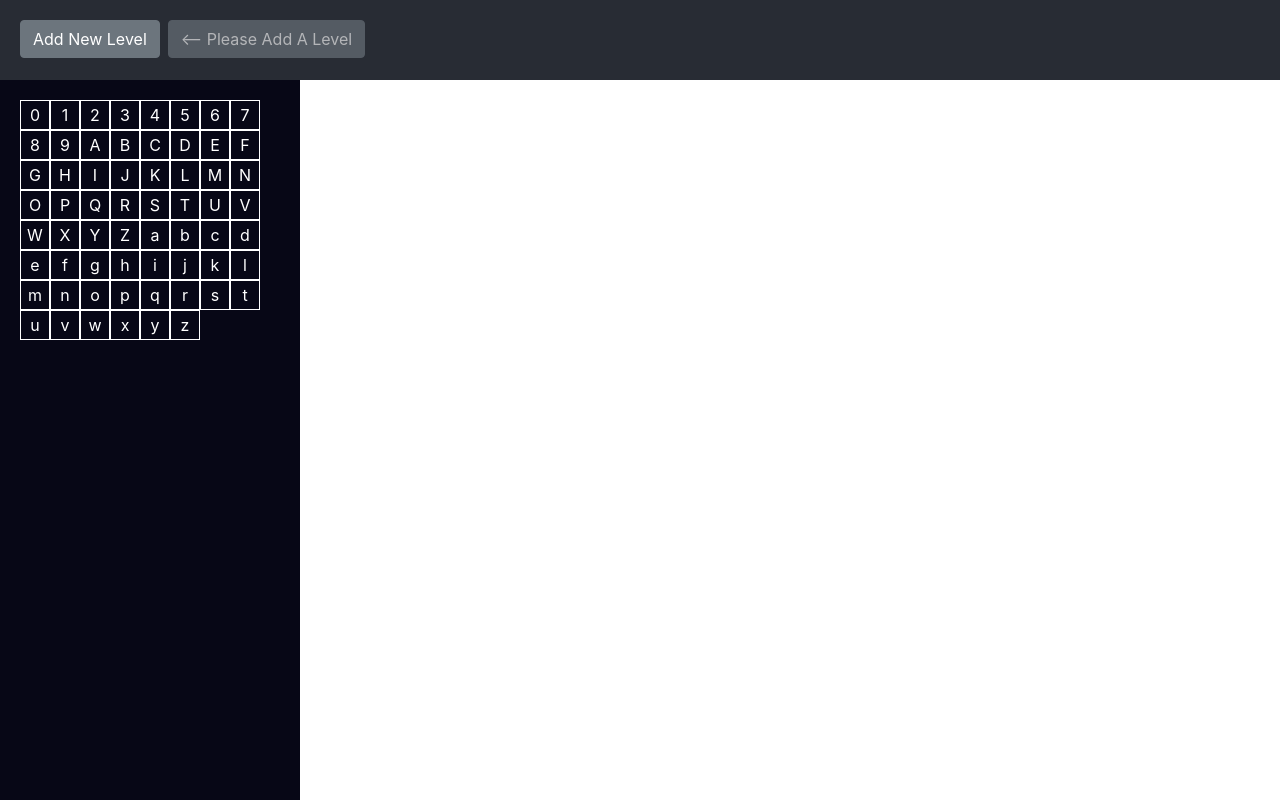
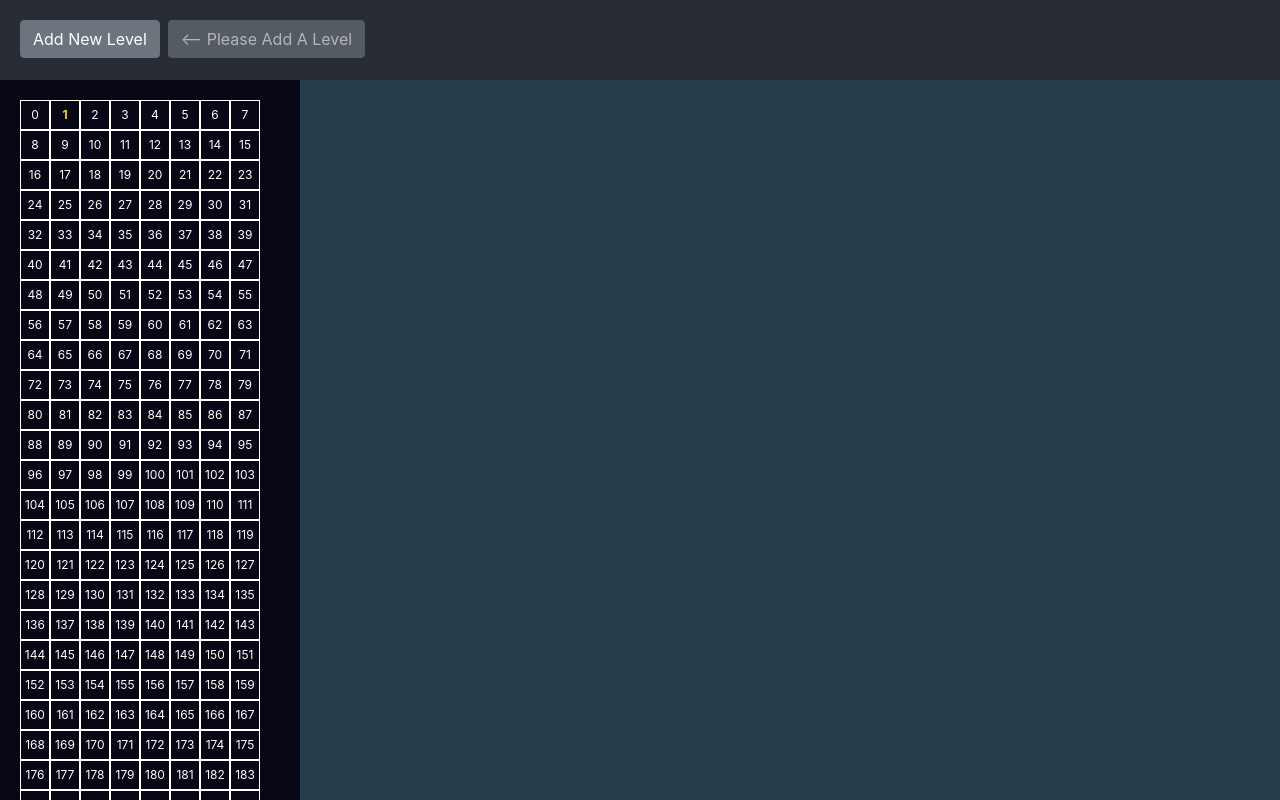
Before and after one commit to crossjames934/rpg_designer, a React (Create React App) app: page / in a window 1280 px wide. Built offline with nearby package versions, Linux system fonts and the light colour scheme.

Commit message:
switched from array of chars to Uint8Array

```diff
--- a/src/App.js
+++ b/src/App.js
@@ -1,7 +1,7 @@
 import React from 'react';
 import Main from './Components/Main/Main';
+import 'bootstrap/dist/css/bootstrap.min.css';
 import './App.css';
-import 'bootstrap/dist/css/bootstrap.min.css';
 
 function App() {
   return (
--- a/src/Components/LevelGrid/LevelGrid.js
+++ b/src/Components/LevelGrid/LevelGrid.js
@@ -23,12 +23,14 @@ class LevelGrid extends Component {
       display: 'grid',
       gridTemplateColumns,
       gridTemplateRows,
-      gridArea: 'tilegrid'
+      maxHeight: '100%',
+      maxWidth: '100%',
+      overflow: 'scroll',
+      gridArea: 'tilegrid',
     };
-    const tiles = bgTiles.split("");
     return (
       <div style={gridStyle}>
-        {tiles.map((tileValue, index) => this.tile(tileValue, index))}
+        {bgTiles.map((tileValue, index) => this.tile(tileValue, index))}
       </div>
     );
   }
--- a/src/Components/TileSelectorPanel/TileSelectorPanel.css
+++ b/src/Components/TileSelectorPanel/TileSelectorPanel.css
@@ -4,6 +4,9 @@
     background: rgb(7,7,22);
     color: white;
     grid-area: sidebar;
+    max-height: 100%;
+    overflow-y: scroll;
+    font-size: 12px;
 }
 
 .selectableTile {
--- a/src/Components/TileSelectorPanel/TileSelectorPanel.js
+++ b/src/Components/TileSelectorPanel/TileSelectorPanel.js
@@ -1,5 +1,4 @@
 import React, {Component} from 'react';
-import {tileChars} from "../../GameObjects/tileChars";
 import './TileSelectorPanel.css';
 
 class TileSelectorPanel extends Component {
@@ -11,15 +10,22 @@ class TileSelectorPanel extends Component {
       <div className="selectableTile cursor-pointer" onClick={() => updateClickedTileValue(tileChar)}>
         {displayValue}
       </div>
-    )
+    );
+  };
+
+  tileCharCollection = () => {
+    let content = [];
+    for (let i = 0; i <= 255; i++) {
+      content.push(this.selectableTile(i));
+    }
+    return content;
   };
 
   render() {
-    const allTileChars = tileChars.split("");
     return (
       <div className="tileSelectorPanel">
         <div className="d-flex flex-wrap">
-          {allTileChars.map(tileChar => this.selectableTile(tileChar))}
+          {this.tileCharCollection()}
         </div>
       </div>
     );
--- a/src/GameObjects/Level.js
+++ b/src/GameObjects/Level.js
@@ -1,16 +1,25 @@
-class Level {
-  constructor(name, width, height) {
+function Level(name, width, height) {
   const totalTiles = width * height;
   this.name = name;
   this.width = width;
   this.height = height;
-    this.bgTiles = "0".repeat(totalTiles);
-    this.fgTiles = "0".repeat(totalTiles);
-    this.functionalTiles = "0".repeat(totalTiles);
-    this.additionalTiles = "0".repeat(totalTiles);
+  this.bgTiles = new Uint8Array(totalTiles);
+  this.fgTiles = new Uint8Array(totalTiles);
+  this.functionalTiles = new Uint8Array(totalTiles);
+  this.additionalTiles = new Uint8Array(totalTiles);
   this.gameObjects = [];
   this.tileSetIndex = 0;
 }
-}
+
+Level.prototype.getValue = (x, y, tilePropertyName) => {
+  const tiles = this[tilePropertyName];
+  const position = y * this.width + x;
+  return tiles[position];
+};
+
+Level.prototype.saveValue = (value, x, y, tilePropertyName) => {
+  const position = y * this.width + x;
+  this[tilePropertyName][position] = value;
+};
 
 export default Level;
--- a/src/GameObjects/tileChars.js
+++ /dev/null
@@ -1 +0,0 @@
-export const tileChars = '0123456789ABCDEFGHIJKLMNOPQRSTUVWXYZabcdefghijklmnopqrstuvwxyz';
```
Also changed, not shown: 1 other file (tests, documents, lock files or other folders). Lines whose indentation alone changed are shown as unchanged.
